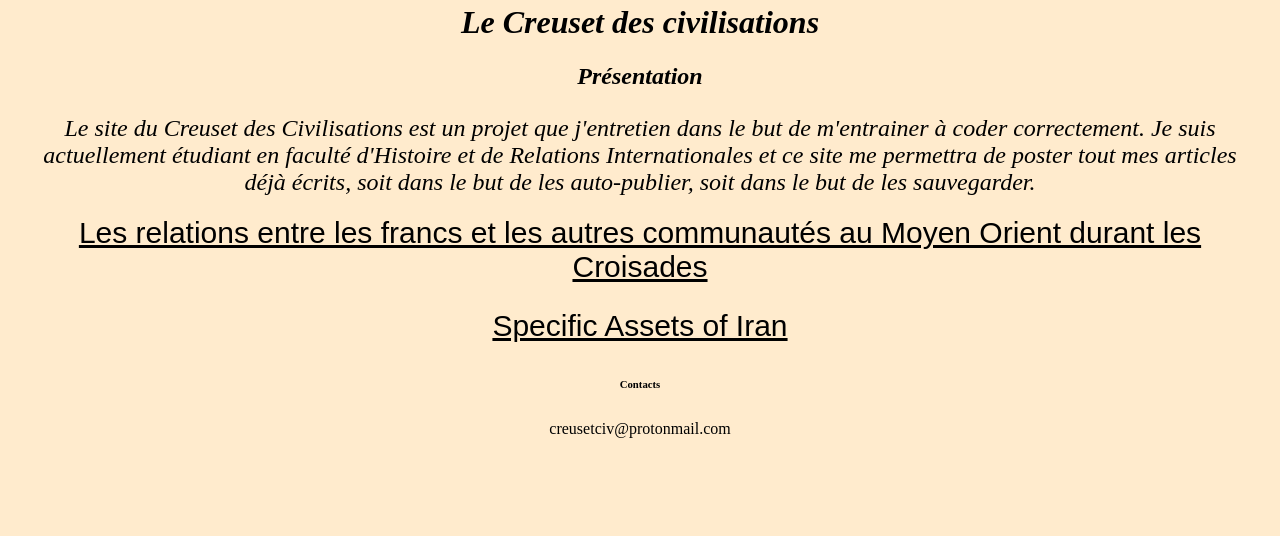
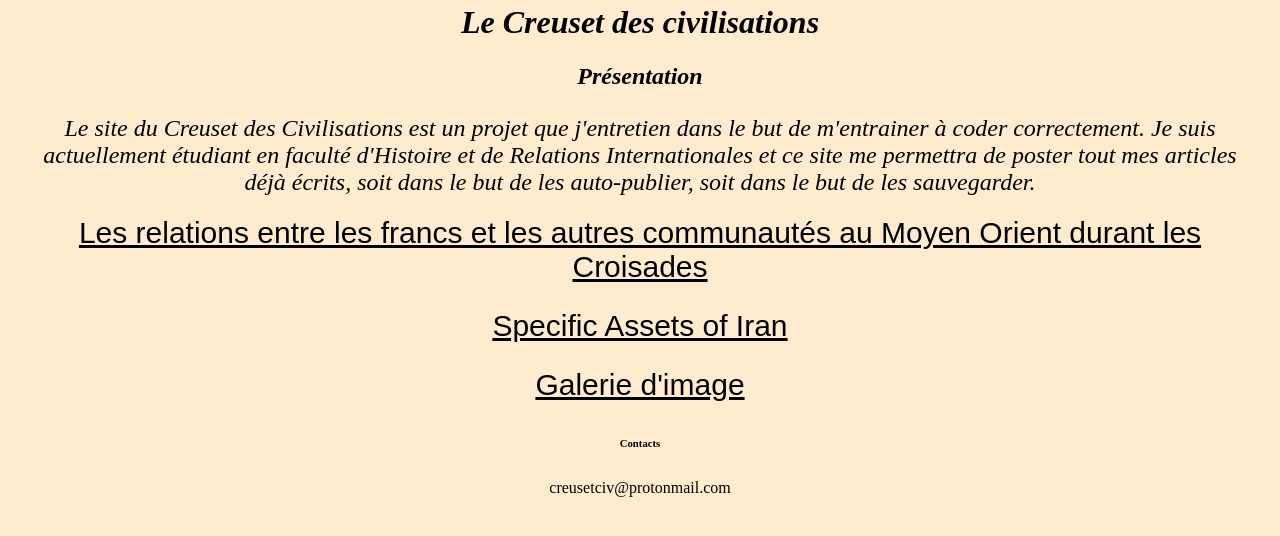
Before and after one commit to russev95/CreusetCiv, a plain HTML site: page index.html in a window 1280 px wide. Shown: the part 250-786 px from the top of the page. Drawn offline with Linux system fonts and the light colour scheme.

Commit message:
Update index.html

```diff
--- a/index.html
+++ b/index.html
@@ -12,6 +12,7 @@
         <nav class="navigation">
             <a href="Relations Franncs.html"><p>Les relations entre les francs et les autres communautés au Moyen Orient durant les Croisades</p></a>
             <a href="Specific assets.html"><p>Specific Assets of Iran</p></a>
+            <a href="Galerie.html"><p>Galerie d'image</p></a>
         </nav>
     </header>
     <footer>
```
